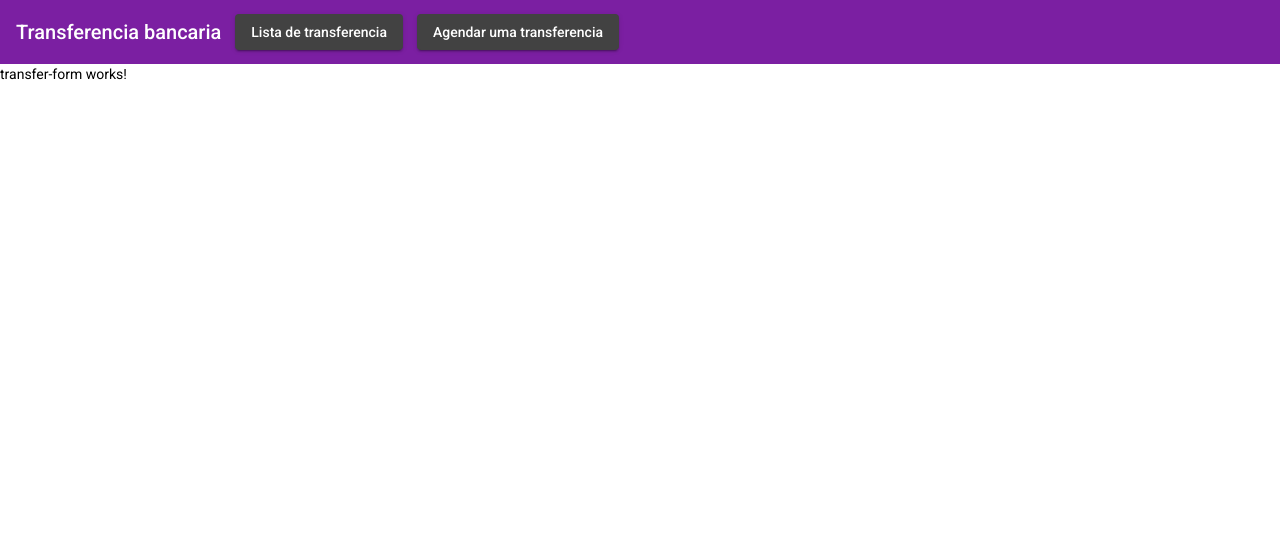
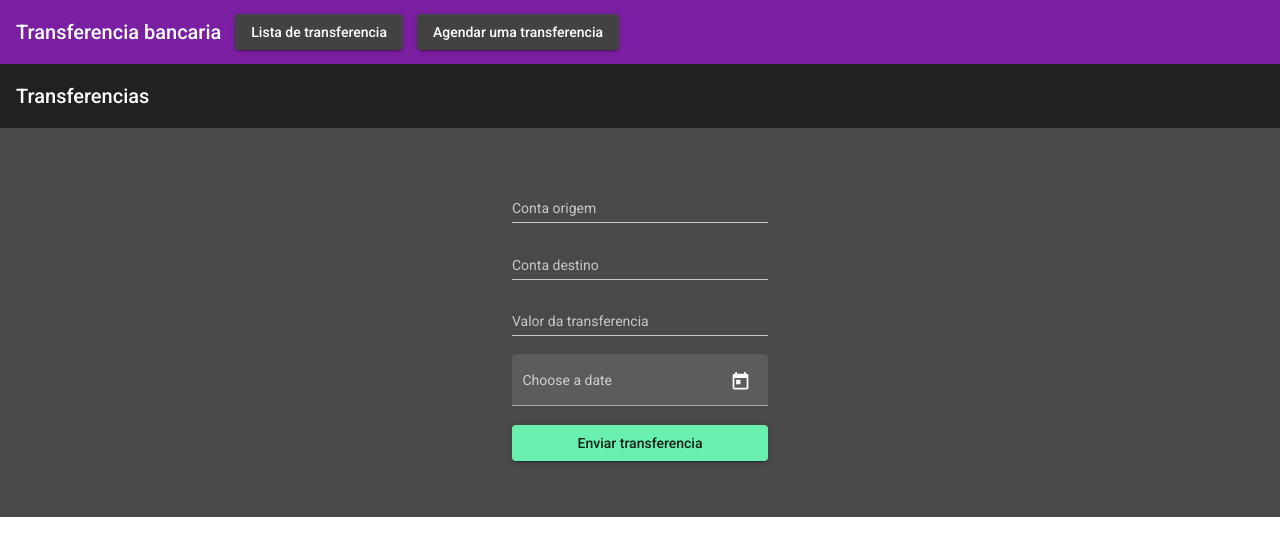
Before and after one commit to erickscolar-pt/frontendTransfer, an Angular app: page /transferslist in a window 1280 px wide. Both pictures are taken after a click on the button "Agendar uma transferencia". Shown: the top 556 px of the page. Built offline with nearby package versions, Linux system fonts and the light colour scheme; no server answers.

Commit message:
ajuste proxy

```diff
--- a/package.json
+++ b/package.json
@@ -3,7 +3,7 @@
   "version": "0.0.0",
   "scripts": {
     "ng": "ng",
-    "start": "ng serve",
+    "start": "ng serve --proxy-config proxy.conf.js",
     "build": "ng build",
     "watch": "ng build --watch --configuration development",
     "test": "ng test"
--- a/src/app/app.module.ts
+++ b/src/app/app.module.ts
@@ -1,12 +1,12 @@
 import { HttpClientModule } from '@angular/common/http';
 import { NgModule } from '@angular/core';
-import { MatButtonModule } from '@angular/material/button';
+import { ReactiveFormsModule } from '@angular/forms';
 import { MatToolbarModule } from '@angular/material/toolbar';
 import { BrowserModule } from '@angular/platform-browser';
 import { BrowserAnimationsModule } from '@angular/platform-browser/animations';
 import { AppRoutingModule } from './app-routing.module';
-//import { AppRoutingModule } from './app-routing.module';
 import { AppComponent } from './app.component';
+import { MatButtonModule } from '@angular/material/button';
 
 @NgModule({
   declarations: [
@@ -18,6 +18,7 @@ import { AppComponent } from './app.component';
     BrowserAnimationsModule,
     MatToolbarModule,
     HttpClientModule,
+    ReactiveFormsModule,
     MatButtonModule
   ],
   providers: [],
--- a/src/app/services/transfers.service.ts
+++ b/src/app/services/transfers.service.ts
@@ -10,7 +10,7 @@ import { first, tap } from 'rxjs';
 export class TransfersService {
 
 
-  private readonly API = '/assets/transfers.json'
+  private readonly API = 'api/transfer'
 
   constructor(private httpClient: HttpClient) { }
 
@@ -21,4 +21,9 @@ export class TransfersService {
       tap(list => console.log(list))
     )
   }
+
+  save(transfer: Transfers){
+    console.log(transfer)
+    return this.httpClient.post<Transfers>(this.API, transfer).pipe(first());
+  }
 }
--- a/src/app/transfers/transfer-form/transfer-form.component.html
+++ b/src/app/transfers/transfer-form/transfer-form.component.html
@@ -1 +1,28 @@
-<p>transfer-form works!</p>
+<div class="container">
+    <mat-toolbar>
+        Transferencias
+    </mat-toolbar>
+    <form [formGroup]="form">
+        <mat-form-field>
+            <input matInput placeholder="Conta origem" formControlName="contaorigem">
+        </mat-form-field>
+
+        <mat-form-field>
+            <input matInput placeholder="Conta destino" formControlName="contadestino">
+        </mat-form-field>
+
+        <mat-form-field>
+            <input matInput placeholder="Valor da transferencia" formControlName="valor">
+        </mat-form-field>
+
+        <mat-form-field appearance="fill">
+            <mat-label>Choose a date</mat-label>
+            <input matInput [matDatepicker]="picker" formControlName="dataagendamento"
+            >
+            <mat-datepicker-toggle matSuffix [for]="picker"></mat-datepicker-toggle>
+            <mat-datepicker #picker></mat-datepicker>
+        </mat-form-field>
+
+          <button mat-raised-button color="accent" (click)="onSubmit()">Enviar transferencia</button>
+    </form>
+</div>
--- a/src/app/transfers/transfer-form/transfer-form.component.scss
+++ b/src/app/transfers/transfer-form/transfer-form.component.scss
@@ -0,0 +1,22 @@
+.container{
+  display: flex;
+  background: #494949;
+  margin: 0;
+  padding: 0;
+  width: 100%;
+  flex-direction: column;
+  flex-wrap: nowrap;
+  align-content: center;
+  justify-content: center;
+  align-items: center;
+  form{
+    display: flex;
+    flex-direction: column;
+    flex-wrap: nowrap;
+    align-content: space-between;
+    justify-content: space-around;
+    align-items: stretch;
+    width: 20%;
+    margin: 4em;
+  }
+}
--- a/src/app/transfers/transfer-form/transfer-form.component.ts
+++ b/src/app/transfers/transfer-form/transfer-form.component.ts
@@ -1,4 +1,6 @@
 import { Component, OnInit } from '@angular/core';
+import { FormBuilder, FormGroup } from '@angular/forms';
+import { TransfersService } from 'src/app/services/transfers.service';
 
 @Component({
   selector: 'app-transfer-form',
@@ -6,10 +8,26 @@ import { Component, OnInit } from '@angular/core';
   styleUrls: ['./transfer-form.component.scss']
 })
 export class TransferFormComponent implements OnInit {
+  form: FormGroup;
 
-  constructor() { }
+  constructor(
+    private formBuilder: FormBuilder,
+    private service: TransfersService
+    ) {
+    this.form = this.formBuilder.group({
+      contaorigem: [null],
+      contadestino: [null],
+      valor: [null],
+      dataagendamento: [null]
+    });
+   }
 
   ngOnInit(): void {
   }
 
+  onSubmit(){
+    //console.log(this.form.value)
+    this.service.save(this.form.value).subscribe(result => console.log(result));
+  }
+
 }
--- a/src/app/transfers/transfers.module.ts
+++ b/src/app/transfers/transfers.module.ts
@@ -1,7 +1,7 @@
 import { CommonModule } from '@angular/common';
 import { NgModule } from '@angular/core';
 import { AppMaterialModule } from '../shared/app-material/app-material.module';
-
+import { FormsModule, ReactiveFormsModule } from '@angular/forms';
 
 import { ListTransfersComponent } from './list-transfers/list-transfers.component';
 import { TransfersRoutingModule } from './transfers-routing.module';
@@ -16,7 +16,9 @@ import { TransferFormComponent } from './transfer-form/transfer-form.component';
   imports: [
     CommonModule,
     TransfersRoutingModule,
-    AppMaterialModule
+    AppMaterialModule,
+    FormsModule,
+    ReactiveFormsModule
   ]
 })
 export class TransfersModule { }
```
Also changed, not shown: proxy.conf.js (added, +10 -0 lines), src/app/shared/app-material/app-material.module.ts (+11 -1 lines).
